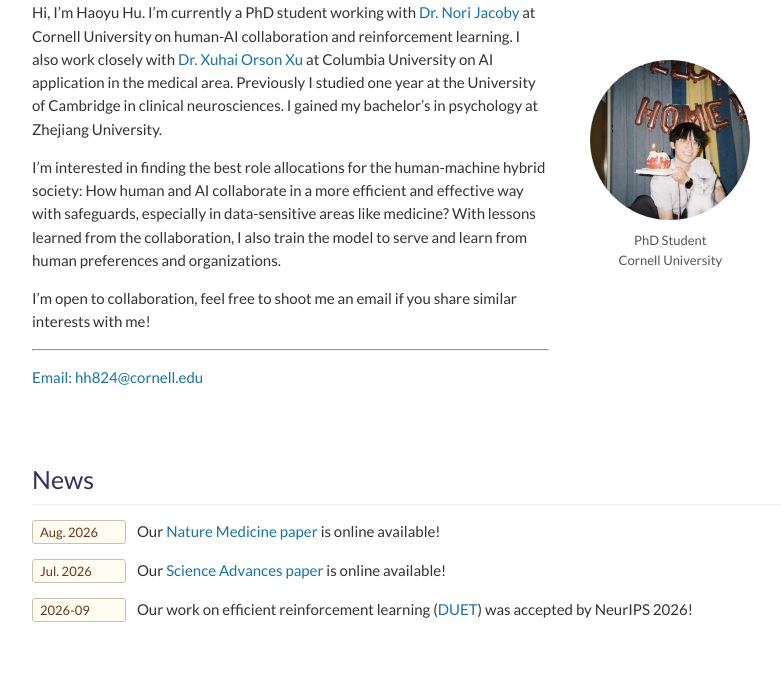
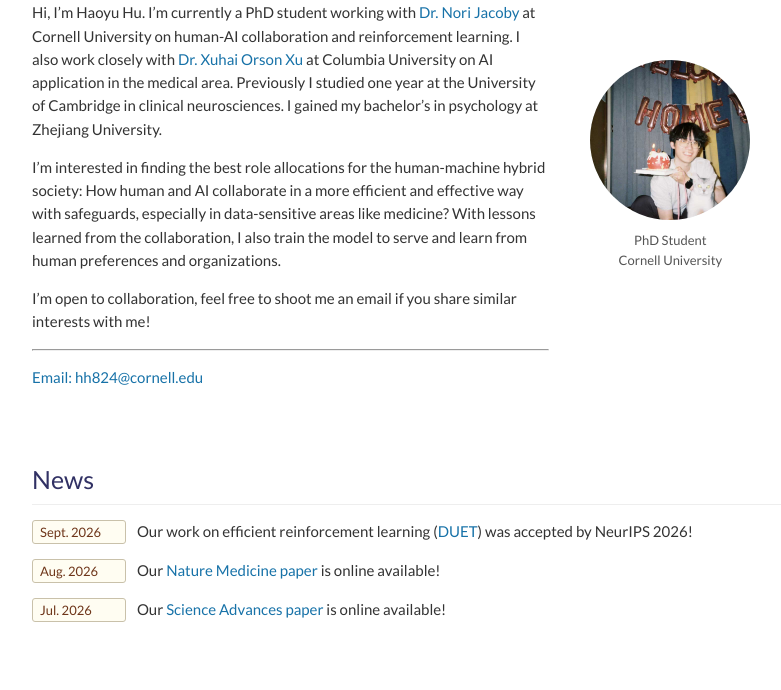
Before and after one commit to Haoyu-Hu/haoyu-hu.github.io, a plain HTML site: page index.html in a window 1280 px wide. Shown: the part 88-778 px from the top of the page, without its empty margins (228-1009 px from the left). Drawn offline with Linux system fonts and the light colour scheme.

Commit message:
Move NeurIPS news to top

```diff
--- a/index.html
+++ b/index.html
@@ -32,12 +32,9 @@
       </section>
       <section id="news" class="page-section">
         <h2>News</h2>
-        <p>
-          <span class="date">Aug. 2026</span> Our <a href="https://doi.org/10.1038/s41591-026-04553-w">Nature Medicine paper</a> is online available!</p>
-            <p>
-              <span class="date">Jul. 2026</span> Our <a href="https://doi.org/10.1126/sciadv.adu9309">Science Advances paper</a> is online available!</p>
-                <p>
-                  <span class="date">2026-09</span> Our work on efficient reinforcement learning (<a href="https://arxiv.org/abs/2605.08441">DUET</a>) was accepted by NeurIPS 2026!</p>
+        <p><span class="date">Sept. 2026</span> Our work on efficient reinforcement learning (<a href="https://arxiv.org/abs/2605.08441">DUET</a>) was accepted by NeurIPS 2026!</p>
+        <p><span class="date">Aug. 2026</span> Our <a href="https://doi.org/10.1038/s41591-026-04553-w">Nature Medicine paper</a> is online available!</p>
+        <p><span class="date">Jul. 2026</span> Our <a href="https://doi.org/10.1126/sciadv.adu9309">Science Advances paper</a> is online available!</p>
                   </section>
                   <section id="publications" class="page-section">
                     <h2>Publications</h2>
```
